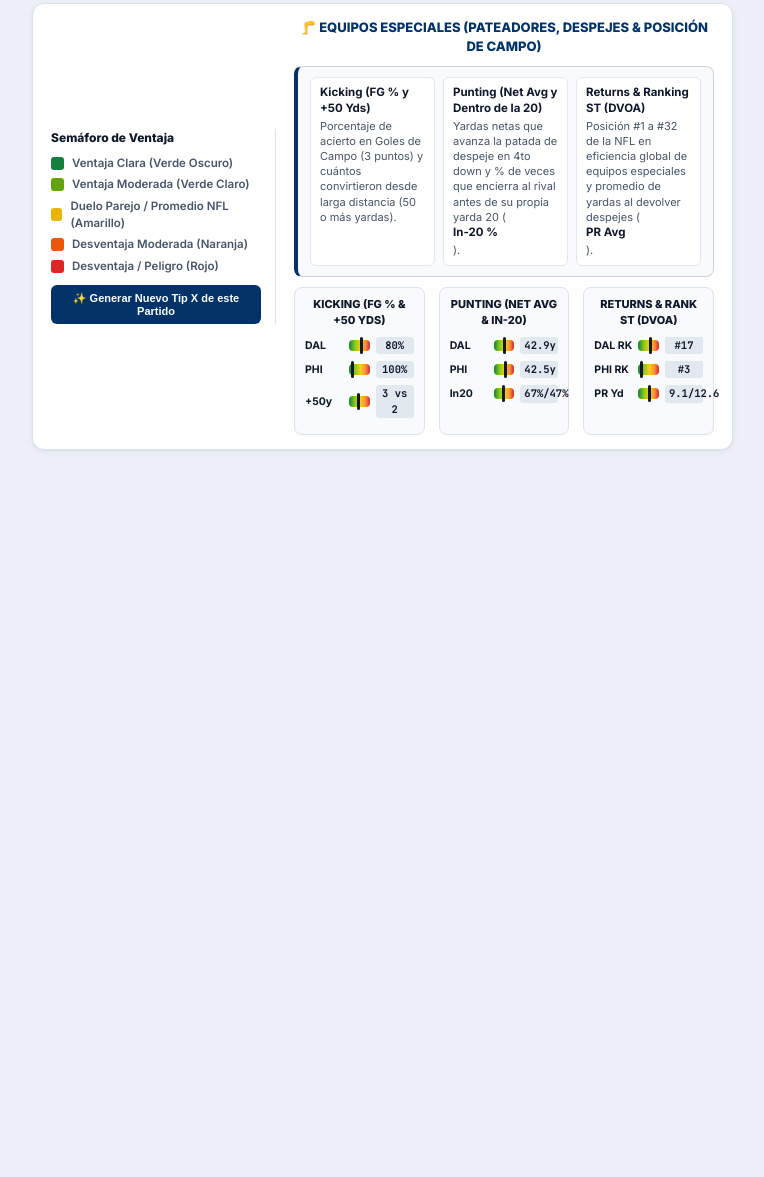
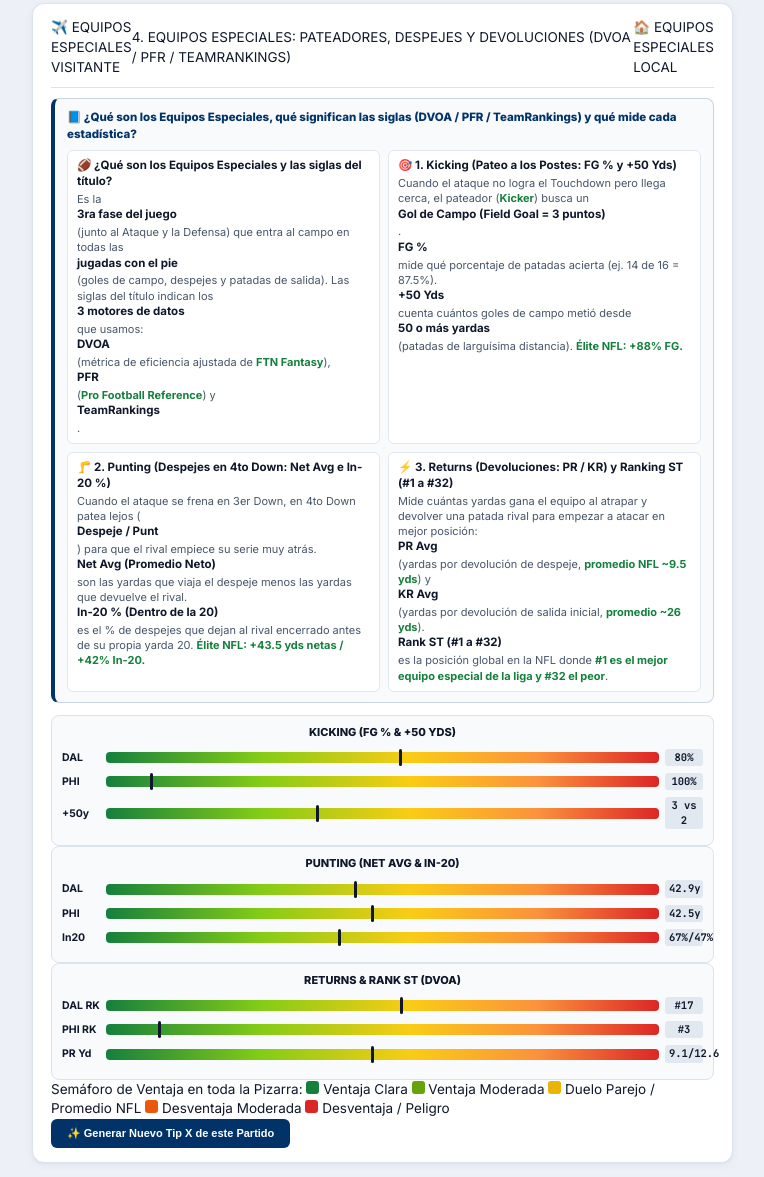
Before and after one commit to GenesisFinal/nfl-analytics-engine, a plain HTML site: page index.html in a window 1280 px wide. Shown: the part 3931-5108 px from the top of the page, without its empty margins (102-866 px from the left). Before the commit the page ends 4395 px from the top, so only its background shows below. Drawn offline with Linux system fonts and the light colour scheme; no server answers.

Commit message:
Update index.html - NFL Analytics Engine

```diff
--- a/index.html
+++ b/index.html
@@ -7,7 +7,7 @@
   <link rel="preconnect" href="https://fonts.googleapis.com">
   <link rel="preconnect" href="https://fonts.gstatic.com" crossorigin>
   <link href="https://fonts.googleapis.com/css2?family=Inter:wght@400;500;600;700;800&family=JetBrains+Mono:wght@500;600;700&display=swap" rel="stylesheet">
-  <link rel="stylesheet" href="styles.css" />
+  <link rel="stylesheet" href="styles.css?v=20261027v4" />
 </head>
 <body>
   <div class="app-shell">
@@ -238,40 +238,52 @@
               <div class="situational-grid" id="situationalGrid"></div>
             </div>
 
-            <!-- BLOQUE 4: EQUIPOS ESPECIALES (DVOA / KICKING / PUNTING / RETURNS) + LEYENDA SEMAFÓRICA -->
-            <div class="tactical-card st-bottom-card">
-              <div class="st-legend-box">
-                <h4>Semáforo de Ventaja</h4>
-                <ul class="advantage-legend-list">
-                  <li><span class="adv-dot sig-pos"></span> Ventaja Clara (Verde Oscuro)</li>
-                  <li><span class="adv-dot mod-pos"></span> Ventaja Moderada (Verde Claro)</li>
-                  <li><span class="adv-dot neutral"></span> Duelo Parejo / Promedio NFL (Amarillo)</li>
-                  <li><span class="adv-dot mod-neg"></span> Desventaja Moderada (Naranja)</li>
-                  <li><span class="adv-dot sig-neg"></span> Desventaja / Peligro (Rojo)</li>
-                </ul>
-                <button class="btn-generate-custom-matchup-tip" id="btnCreateMatchupTip">
-                  ✨ Generar Nuevo Tip X de este Partido
-                </button>
+            <!-- BLOQUE 4: EQUIPOS ESPECIALES (DVOA / KICKING / PUNTING / RETURNS) CON EXPLICACIÓN COMPLETA -->
+            <div class="tactical-card">
+              <div class="tactical-card-header">
+                <span class="tc-side-title" id="stLeftTitle">✈️ EQUIPOS ESPECIALES VISITANTE</span>
+                <span class="tc-center-badge">4. EQUIPOS ESPECIALES: PATEADORES, DESPEJES Y DEVOLUCIONES (DVOA / PFR / TEAMRANKINGS)</span>
+                <span class="tc-side-title right" id="stRightTitle">🏠 EQUIPOS ESPECIALES LOCAL</span>
               </div>
-              <div class="st-gauges-area">
-                <h3 class="st-title">🦵 EQUIPOS ESPECIALES (PATEADORES, DESPEJES &amp; POSICIÓN DE CAMPO)</h3>
-                <div class="inline-stat-explainer" id="guideStBlock" style="margin-bottom:10px;">
-                  <div class="ise-grid" style="grid-template-columns: repeat(3, 1fr);">
+
+              <!-- Explicativo Detallado de Equipos Especiales y siglas DVOA / PFR / TeamRankings -->
+              <div class="inline-stat-explainer" id="guideStBlock">
+                <div class="ise-title">📘 ¿Qué son los Equipos Especiales, qué significan las siglas (DVOA / PFR / TeamRankings) y qué mide cada estadística?</div>
+                <div class="ise-grid">
                   <div class="ise-item">
-                      <strong>Kicking (FG % y +50 Yds)</strong>
-                      <p>Porcentaje de acierto en Goles de Campo (3 puntos) y cuántos convirtieron desde larga distancia (50 o más yardas).</p>
+                    <strong>🏈 ¿Qué son los Equipos Especiales y las siglas del título?</strong>
+                    <p>Es la <strong>3ra fase del juego</strong> (junto al Ataque y la Defensa) que entra al campo en todas las <strong>jugadas con el pie</strong> (goles de campo, despejes y patadas de salida). Las siglas del título indican los <strong>3 motores de datos</strong> que usamos: <strong>DVOA</strong> (métrica de eficiencia ajustada de <em>FTN Fantasy</em>), <strong>PFR</strong> (<em>Pro Football Reference</em>) y <strong>TeamRankings</strong>.</p>
                   </div>
                   <div class="ise-item">
-                      <strong>Punting (Net Avg y Dentro de la 20)</strong>
-                      <p>Yardas netas que avanza la patada de despeje en 4to down y % de veces que encierra al rival antes de su propia yarda 20 (<strong>In-20 %</strong>).</p>
+                    <strong>🎯 1. Kicking (Pateo a los Postes: FG % y +50 Yds)</strong>
+                    <p>Cuando el ataque no logra el Touchdown pero llega cerca, el pateador (<em>Kicker</em>) busca un <strong>Gol de Campo (Field Goal = 3 puntos)</strong>. <strong>FG %</strong> mide qué porcentaje de patadas acierta (ej. 14 de 16 = 87.5%). <strong>+50 Yds</strong> cuenta cuántos goles de campo metió desde <strong>50 o más yardas</strong> (patadas de larguísima distancia). <em>Élite NFL: +88% FG.</em></p>
                   </div>
                   <div class="ise-item">
-                      <strong>Returns &amp; Ranking ST (DVOA)</strong>
-                      <p>Posición #1 a #32 de la NFL en eficiencia global de equipos especiales y promedio de yardas al devolver despejes (<strong>PR Avg</strong>).</p>
+                    <strong>🦵 2. Punting (Despejes en 4to Down: Net Avg e In-20 %)</strong>
+                    <p>Cuando el ataque se frena en 3er Down, en 4to Down patea lejos (<strong>Despeje / Punt</strong>) para que el rival empiece su serie muy atrás. <strong>Net Avg (Promedio Neto)</strong> son las yardas que viaja el despeje menos las yardas que devuelve el rival. <strong>In-20 % (Dentro de la 20)</strong> es el % de despejes que dejan al rival encerrado antes de su propia yarda 20. <em>Élite NFL: +43.5 yds netas / +42% In-20.</em></p>
+                  </div>
+                  <div class="ise-item">
+                    <strong>⚡ 3. Returns (Devoluciones: PR / KR) y Ranking ST (#1 a #32)</strong>
+                    <p>Mide cuántas yardas gana el equipo al atrapar y devolver una patada rival para empezar a atacar en mejor posición: <strong>PR Avg</strong> (yardas por devolución de despeje, <em>promedio NFL ~9.5 yds</em>) y <strong>KR Avg</strong> (yardas por devolución de salida inicial, <em>promedio ~26 yds</em>). <strong>Rank ST (#1 a #32)</strong> es la posición global en la NFL donde <em>#1 es el mejor equipo especial de la liga y #32 el peor</em>.</p>
                   </div>
                 </div>
               </div>
-                <div class="st-columns-grid" id="specialTeamsGauges"></div>
+
+              <div class="st-detailed-Wrapper" id="specialTeamsGauges"></div>
+
+              <!-- Barra inferior de Leyenda Semafórica + Generador de Tip X -->
+              <div class="st-legend-footer-bar">
+                <div class="slf-items">
+                  <span class="slf-title">Semáforo de Ventaja en toda la Pizarra:</span>
+                  <span><i class="adv-dot sig-pos"></i> Ventaja Clara</span>
+                  <span><i class="adv-dot mod-pos"></i> Ventaja Moderada</span>
+                  <span><i class="adv-dot neutral"></i> Duelo Parejo / Promedio NFL</span>
+                  <span><i class="adv-dot mod-neg"></i> Desventaja Moderada</span>
+                  <span><i class="adv-dot sig-neg"></i> Desventaja / Peligro</span>
+                </div>
+                <button class="btn-generate-custom-matchup-tip" id="btnCreateMatchupTip" style="width:auto; margin-top:0; padding:8px 16px;">
+                  ✨ Generar Nuevo Tip X de este Partido
+                </button>
               </div>
             </div>
           </section>
@@ -523,6 +535,6 @@
   <!-- TOAST DE NOTIFICACIONES -->
   <div class="toast-notification hidden" id="toastNotification"></div>
 
-  <script src="app.js"></script>
+  <script src="app.js?v=20261027v4"></script>
 </body>
 </html>
```
Lines whose indentation alone changed are shown as unchanged.
